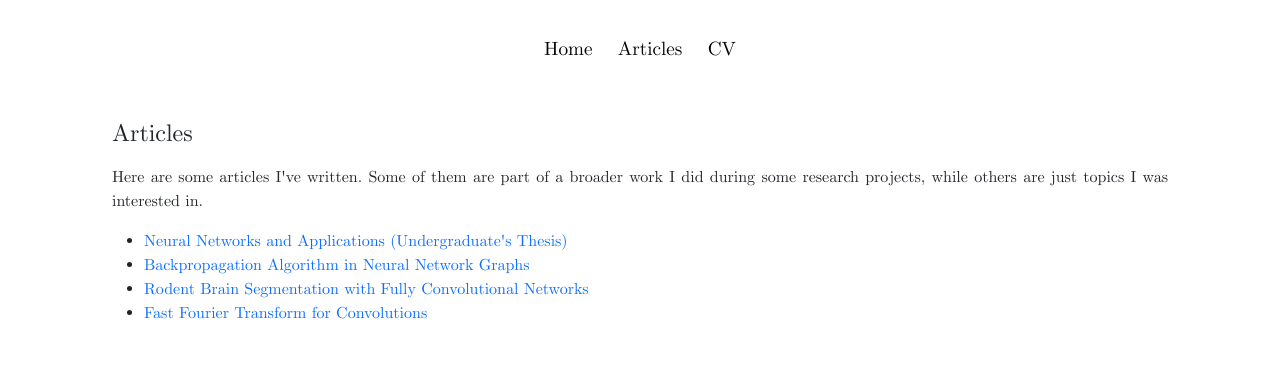
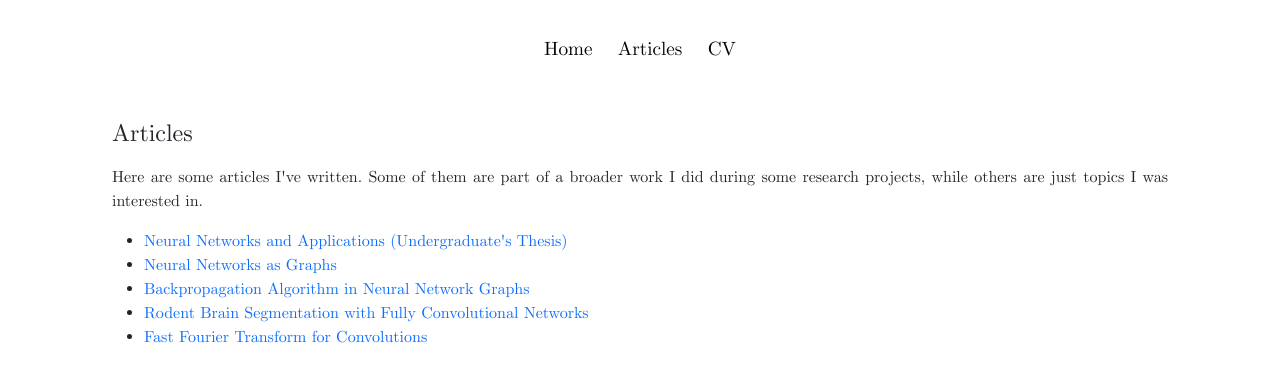
Before and after one commit to RoidaVinci/web, a Jekyll site: the page built from article.md, in a window 1280 px wide. Shown: the top 382 px of the page. Built offline with Jekyll 4.4.1, drawn with Linux system fonts in a browser that asks for light colours.

Commit message:
Update article.md

```diff
--- a/article.md
+++ b/article.md
@@ -14,6 +14,7 @@ permalink: /article/
                 </p>
                 <ul>
                     <li><a href="../articles/tfg.html">Neural Networks and Applications (Undergraduate's Thesis)</a></li>
+                    <li><a href="../articles/backpropagation.html">Neural Networks as Graphs</a></li>
                     <li><a href="../articles/backpropagation.html">Backpropagation Algorithm in Neural Network Graphs</a></li>
                     <li><a href="../articles/idis.html">Rodent Brain Segmentation with Fully Convolutional Networks</a></li>
                     <li><a href="../articles/fft.html">Fast Fourier Transform for Convolutions</a></li>
```
